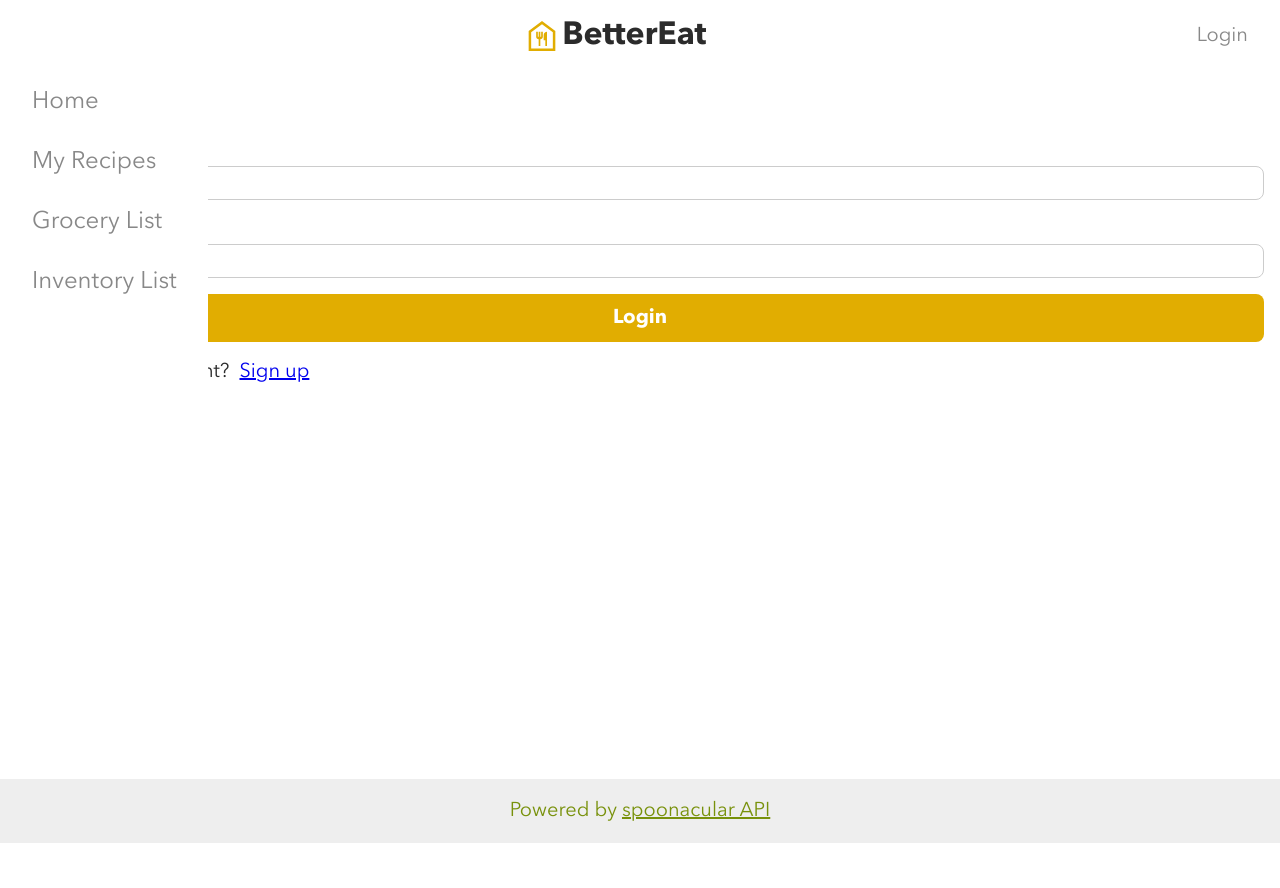
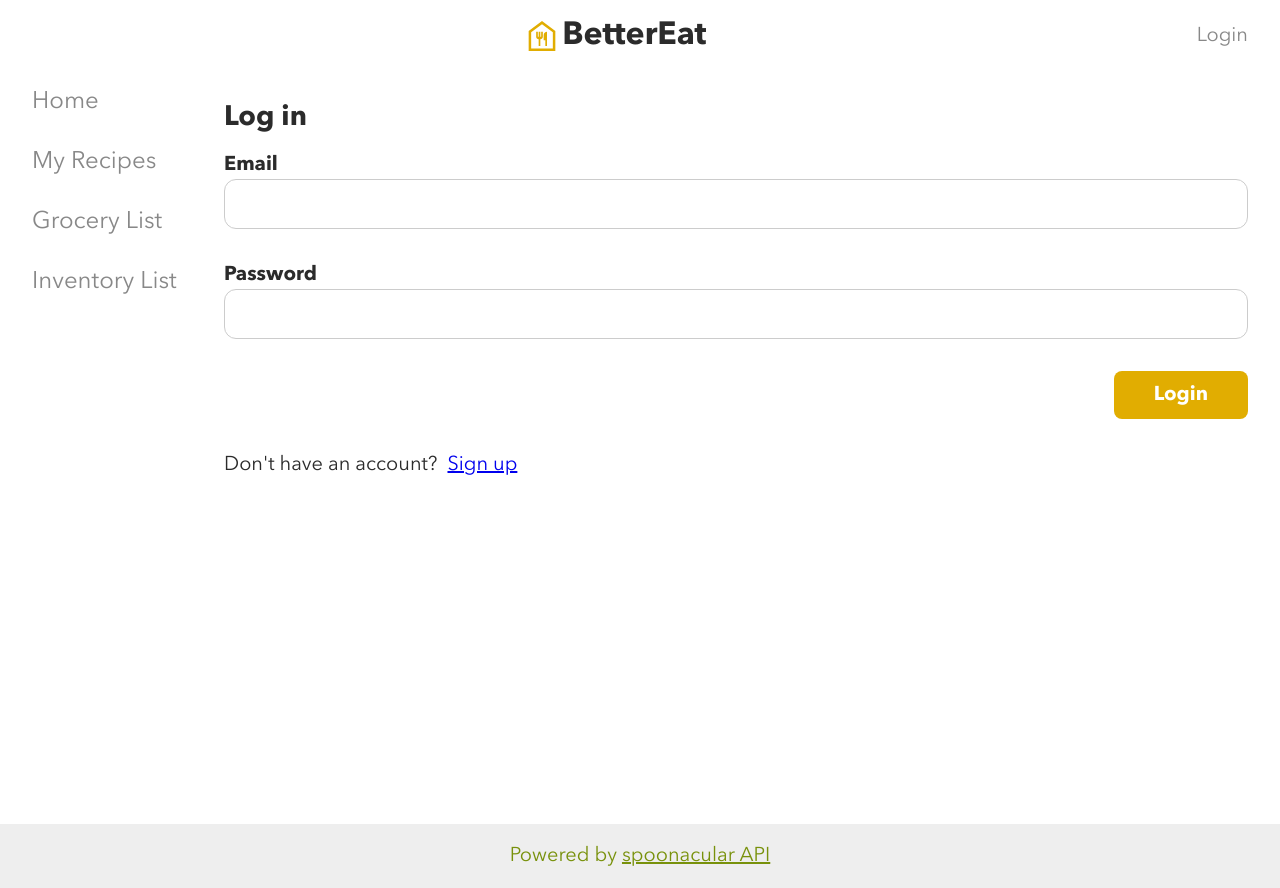
Before and after one commit to hyunchol-jun/better-eat-client, a React (Create React App) app: page /login in a window 1280 px wide. Before the commit the page ends 843 px from the top, so only its background shows below. Built offline with nearby package versions, Linux system fonts and the light colour scheme; no server answers.

Commit message:
Style signup, login page for tablet view

```diff
--- a/src/components/Button.js
+++ b/src/components/Button.js
@@ -22,9 +22,9 @@ const StyledButton = styled.button`
     }
 `;
 
-function Button({buttonText, as, to, onClick, tooltip}) {
+function Button({buttonText, as, to, onClick, tooltip, className}) {
     return (
-        <StyledButton as={as} to={to} onClick={onClick}>{buttonText} {tooltip}</StyledButton>
+        <StyledButton as={as} to={to} onClick={onClick} className={className}>{buttonText} {tooltip}</StyledButton>
     );
 }
 
--- a/src/components/LabeledInput.js
+++ b/src/components/LabeledInput.js
@@ -2,6 +2,7 @@ import styled from "styled-components";
 
 const StyledLabel = styled.label`
     font-weight: 600;
+    width: 100%;
 `;
 
 const StyledInput = styled.input`
@@ -15,6 +16,12 @@ const StyledInput = styled.input`
         outline: none;
         border: 1.5px solid var(--primary-color);
     }
+
+    @media (min-width: 768px) {
+        font-size: 1.25rem;
+        border-radius: 0.75rem;
+        padding: 0.75rem 1.5rem;
+    }
 `;
 
 function LabeledInput({labelText, type, name, autoComplete}) {
--- a/src/pages/Login.js
+++ b/src/pages/Login.js
@@ -9,6 +9,10 @@ import Message from "../components/Message";
 const StyledMain = styled.main`
     margin: 0 1rem;
     min-height: calc(100vh - 7rem);
+
+    @media (min-width: 768px) {
+        margin: 2rem 2rem 2rem 14rem;
+    }
 `;
 
 const StyledForm = styled.form`
@@ -16,6 +20,23 @@ const StyledForm = styled.form`
     display: flex;
     flex-direction: column;
     gap: 1rem;
+
+    @media (min-width: 768px) {
+        gap: 2rem;
+        align-items: flex-end;
+    }
+`;
+
+const StyledButton = styled(Button)`
+
+    @media (min-width: 768px) {
+        width: fit-content;
+        padding: 0.75rem 2.5rem;
+    }
+`;
+
+const StyledSpan = styled.span`
+    width: 100%;
 `;
 
 function Login() {
@@ -64,11 +85,11 @@ function Login() {
                     autoComplete="current-password"
                 />
                 {errorMessage && <Message message={errorMessage} isSuccess={isSuccess}></Message>}
-                <Button buttonText={"Login"}></Button>
-                <span>
+                <StyledButton buttonText={"Login"}></StyledButton>
+                <StyledSpan>
                     Don't have an account? &nbsp;
                     <Link to="/signup" >Sign up</Link>
-                </span>
+                </StyledSpan>
             </StyledForm>
         </StyledMain>
     );
--- a/src/pages/Signup.js
+++ b/src/pages/Signup.js
@@ -9,6 +9,10 @@ import Button from "../components/Button";
 const StyledMain = styled.main`
     margin: 0 1rem;
     min-height: calc(100vh - 7rem);
+
+    @media (min-width: 768px) {
+        margin: 2rem 2rem 2rem 14rem;
+    }
 `;
 
 const StyledForm = styled.form`
@@ -16,6 +20,19 @@ const StyledForm = styled.form`
     display: flex;
     flex-direction: column;
     gap: 1rem;
+
+    @media (min-width: 768px) {
+        gap: 2rem;
+        align-items: flex-end;
+    }
+`;
+
+const StyledButton = styled(Button)`
+
+    @media (min-width: 768px) {
+        width: fit-content;
+        padding: 0.75rem 2.5rem;
+    }
 `;
 
 function Signup() {
@@ -63,7 +80,7 @@ function Signup() {
                 <LabeledInput labelText="Email" type="email" name="email" autoComplete="username"/>
                 <LabeledInput labelText="Password" type="password" name="password" autoComplete="new-password"/>
                 <LabeledInput labelText="Confirm password" type="password" name="confirmPassword" autoComplete="new-password"/>
-                <Button buttonText={"Sign up"}></Button>
+                <StyledButton buttonText={"Sign up"}></StyledButton>
                 {errorMessage && <Message message={errorMessage} isSuccess={isSuccess}></Message>}
             </StyledForm>
         </StyledMain>
```
